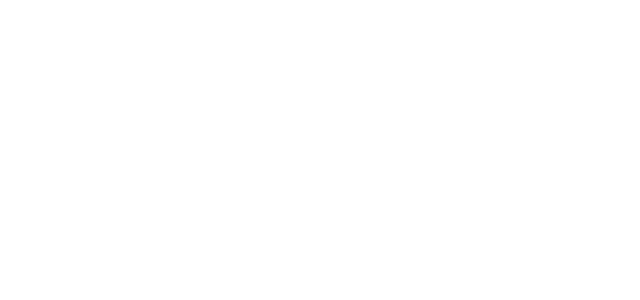
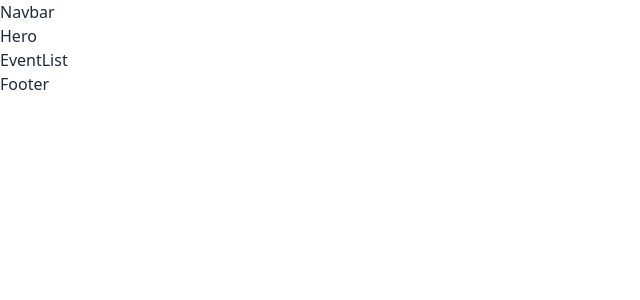
Before and after one commit to GerdBraun/Event-Scheduler, a React (Vite) app: page / in a window 1280 px wide. Shown: the top 300 px of the page, without its empty margins (0-640 px from the left). Built offline with nearby package versions, Linux system fonts and the light colour scheme.

Commit message:
splitting up in parts

```diff
--- a/src/App.jsx
+++ b/src/App.jsx
@@ -1,17 +1,40 @@
-import { Outlet } from "react-router-dom"
+import {
+  createBrowserRouter,
+  createRoutesFromElements,
+  Route,
+  RouterProvider,
+} from "react-router-dom";
+import Layout from "./components/Layout";
+import Hero from "./components/Hero";
+import EventList from "./components/EventList";
+import EventSingle from "./components/EventSingle";
+import LoginForm from "./components/LoginForm";
 
 function App() {
+  const router = createBrowserRouter(
+    createRoutesFromElements(
+      <Route path="/" element={<Layout />}>
+        <Route
+          index
+          element={
+            <>
+              <Hero />
+              <EventList />
+            </>
+          }
+        />
+        <Route path="/events" element={<EventList />} />
+        <Route path="/events/:id" element={<EventSingle />} />
+        <Route path="/login" element={<LoginForm />} />
+        <Route path="/login" element={<LoginForm />} />
+      </Route>
+    )
+  );
   return (
     <>
-   <header>
-    <nav></nav>
-   </header>
-   <main>
-    <Outlet />
-   </main>
-   <footer></footer>
-   </>
-  )
+      <RouterProvider router={router} />
+    </>
+  );
 }
 
-export default App
+export default App;
--- /dev/null
+++ b/src/components/EventAddForm.jsx
@@ -0,0 +1,5 @@
+const EventAddForm = () => {
+  return <div>EventAddForm</div>;
+};
+
+export default EventAddForm;
--- /dev/null
+++ b/src/components/EventList.jsx
@@ -0,0 +1,8 @@
+
+const EventList = () => {
+  return (
+    <div>EventList</div>
+  )
+}
+
+export default EventList
--- /dev/null
+++ b/src/components/EventSingle.jsx
@@ -0,0 +1,7 @@
+const EventSingle = () => {
+  return (
+    <div>EventSingle</div>
+  )
+}
+
+export default EventSingle
--- /dev/null
+++ b/src/components/Footer.jsx
@@ -0,0 +1,5 @@
+const Footer = () => {
+  return <div>Footer</div>;
+};
+
+export default Footer;
--- /dev/null
+++ b/src/components/Header.jsx
@@ -0,0 +1,11 @@
+import Navbar from "./Navbar";
+
+const Header = () => {
+  return (
+    <header>
+      <Navbar />
+    </header>
+  );
+};
+
+export default Header;
--- /dev/null
+++ b/src/components/Hero.jsx
@@ -0,0 +1,8 @@
+
+const Hero = () => {
+  return (
+    <div>Hero</div>
+  )
+}
+
+export default Hero
--- /dev/null
+++ b/src/components/Layout.jsx
@@ -0,0 +1,18 @@
+import { Outlet } from "react-router-dom"
+import Footer from "./Footer"
+
+const Layout = () => {
+  return (
+    <>
+    <header>
+        <nav>Navbar</nav>
+    </header>
+    <main>
+        <Outlet />
+    </main>
+    <Footer />
+    </>
+  )
+}
+
+export default Layout
--- /dev/null
+++ b/src/components/LoginForm.jsx
@@ -0,0 +1,8 @@
+
+const LoginForm = () => {
+  return (
+    <div>LoginForm</div>
+  )
+}
+
+export default LoginForm
--- /dev/null
+++ b/src/components/Navbar.jsx
@@ -0,0 +1,5 @@
+const Navbar = () => {
+  return <nav>Navbar</nav>;
+};
+
+export default Navbar;
--- /dev/null
+++ b/src/components/SignupForm.jsx
@@ -0,0 +1,5 @@
+const SignupForm = () => {
+  return <div>SignupForm</div>;
+};
+
+export default SignupForm;
```
